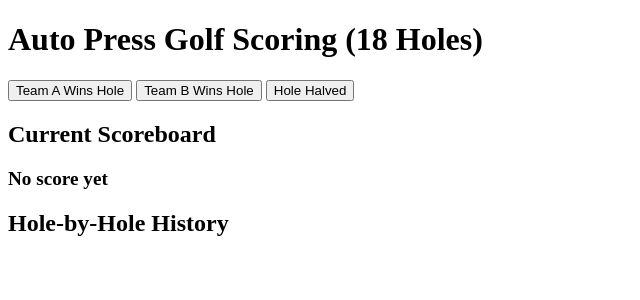
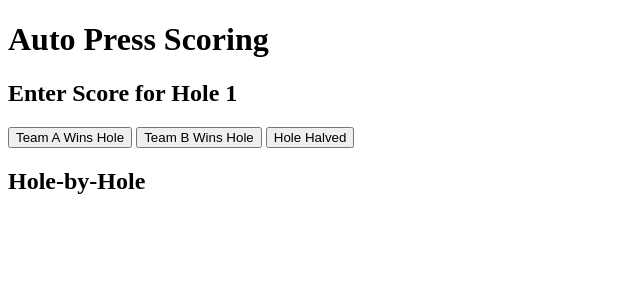
Before and after one commit to SumitBando/autopress-sveltekit, a SvelteKit app: page /openapi in a window 1280 px wide. Shown: the top 300 px of the page, without its empty margins (0-640 px from the left). Built offline with nearby package versions, Linux system fonts and the light colour scheme.

Commit message:
add style, and final score

```diff
--- a/src/routes/openapi/+page.svelte
+++ b/src/routes/openapi/+page.svelte
@@ -136,36 +136,69 @@
       scoreboard.push({ value: 0 }); // neutral new match
     }
   }
+
+  /**
+   * Calculate final result showing which team won how many matches
+   */
+  function calculateFinalResult() {
+    let teamAWins = 0;
+    let teamBWins = 0;
+
+    scoreboard.forEach(match => {
+      if (match.side === 'A') teamAWins++;
+      if (match.side === 'B') teamBWins++;
+    });
+
+    if (teamAWins === teamBWins) return "Game tied!";
+    const winner = teamAWins > teamBWins ? 'A' : 'B';
+    const margin = Math.abs(teamAWins - teamBWins);
+    return `Team ${winner} wins by ${margin} ${margin === 1 ? 'match' : 'matches'}!`;
+  }
 </script>
 
-<h1>Auto Press Golf Scoring (18 Holes)</h1>
+<div class="max-w-2xl mx-auto space-y-8">
+    <!-- Header -->
+    <header class="text-center">
+        <h1 class="text-4xl font-bold tracking-tight mb-12">Auto Press Scoring</h1>
+    </header>
 
-<!-- Action buttons -->
-<section>
-  <button on:click={() => recordHole('A')} disabled={gameOver}>Team A Wins Hole</button>
-  <button on:click={() => recordHole('B')} disabled={gameOver}>Team B Wins Hole</button>
-  <button on:click={() => recordHole('Halved')} disabled={gameOver}>Hole Halved</button>
-</section>
+    <!-- Score Buttons -->
+    <div class="flex flex-col sm:flex-row gap-3 justify-center">
+      {#if gameOver}
+        <div class="text-center">
+          <h2 class="text-2xl font-semibold text-gray-700 mb-3">Game Over</h2>
+          <p class="text-xl text-blue-600 font-semibold">{calculateFinalResult()}</p>
+        </div>
+      {:else}
+        <h2 class="text-center text-2xl font-semibold text-gray-700 mb-3">Enter Score for Hole {currentHole}</h2>
+        <button  on:click={() => recordHole('A')} disabled={gameOver}
+          class="inline-flex items-center justify-center rounded-md text-sm font-medium transition-colors focus-visible:outline-none focus-visible:ring-2 focus-visible:ring-ring focus-visible:ring-offset-2 disabled:opacity-50 disabled:pointer-events-none ring-offset-background bg-primary text-primary-foreground hover:bg-primary/90 h-10 px-4 py-2 bg-blue-600 text-white">
+            Team A Wins Hole
+        </button>
+        <button  on:click={() => recordHole('B')} disabled={gameOver}
+        class="inline-flex items-center justify-center rounded-md text-sm font-medium transition-colors focus-visible:outline-none focus-visible:ring-2 focus-visible:ring-ring focus-visible:ring-offset-2 disabled:opacity-50 disabled:pointer-events-none ring-offset-background bg-primary text-primary-foreground hover:bg-primary/90 h-10 px-4 py-2 bg-blue-600 text-white">
+            Team B Wins Hole
+        </button>
+        <button on:click={() => recordHole('Halved')} disabled={gameOver}
+          class="inline-flex items-center justify-center rounded-md text-sm font-medium transition-colors focus-visible:outline-none focus-visible:ring-2 focus-visible:ring-ring focus-visible:ring-offset-2 disabled:opacity-50 disabled:pointer-events-none ring-offset-background bg-secondary text-secondary-foreground hover:bg-secondary/80 h-10 px-4 py-2 bg-gray-200 text-gray-900">
+            Hole Halved
+        </button>
+      {/if}
+    </div>
 
-<!-- Current/Final scoreboard -->
-<h2>{gameOver ? 'Final' : 'Current'} Scoreboard</h2>
-<p style="font-weight: bold; font-size: 1.2em;">
-  {#if scoreboard.length === 0}
-    No score yet
-  {:else}
-  <strong>Hole {currentHole-1}</strong> - {scoreboard.map((m) => matchToString(m)).join(' ')}
-  {/if}
-</p>
-
-<h2>Hole-by-Hole History</h2>
-{#key holeHistory}
-<ul>
-  {#each [...holeHistory].filter(h => h.holeNumber < currentHole - 1).reverse() as hole}
-    <li>
-      <strong>Hole {hole.holeNumber}</strong> -
-      {hole.result === 'Halved' ? 'Halved' : `Team ${hole.result} won`}
-      &nbsp;| Score: {hole.scoreboard}
-    </li>
-  {/each}
-</ul>
-{/key}
+    <!-- History Section -->
+    <div class="rounded-lg border bg-card text-card-foreground shadow-sm bg-white p-6 mt-8">
+  <h2 class="text-2xl font-semibold leading-none tracking-tight mb-4">{gameOver ? 'Final' : ''} Hole-by-Hole</h2>
+  <div class="space-y-3">
+      <div class="grid gap-4">
+          {#each [...holeHistory].reverse() as hole}
+              <div class="grid grid-cols-3 items-center hover:bg-gray-50 p-2 rounded-md">
+                  <span class="font-semibold">Hole {hole.holeNumber}</span>
+                  <span class="text-gray-600">{hole.result === 'Halved' ? 'Halved' : `Team ${hole.result} won`}</span>
+                  <span class="text-gray-600">{hole.scoreboard}</span>
+              </div>
+          {/each}
+      </div>
+  </div>
+</div>
+  </div>
```
